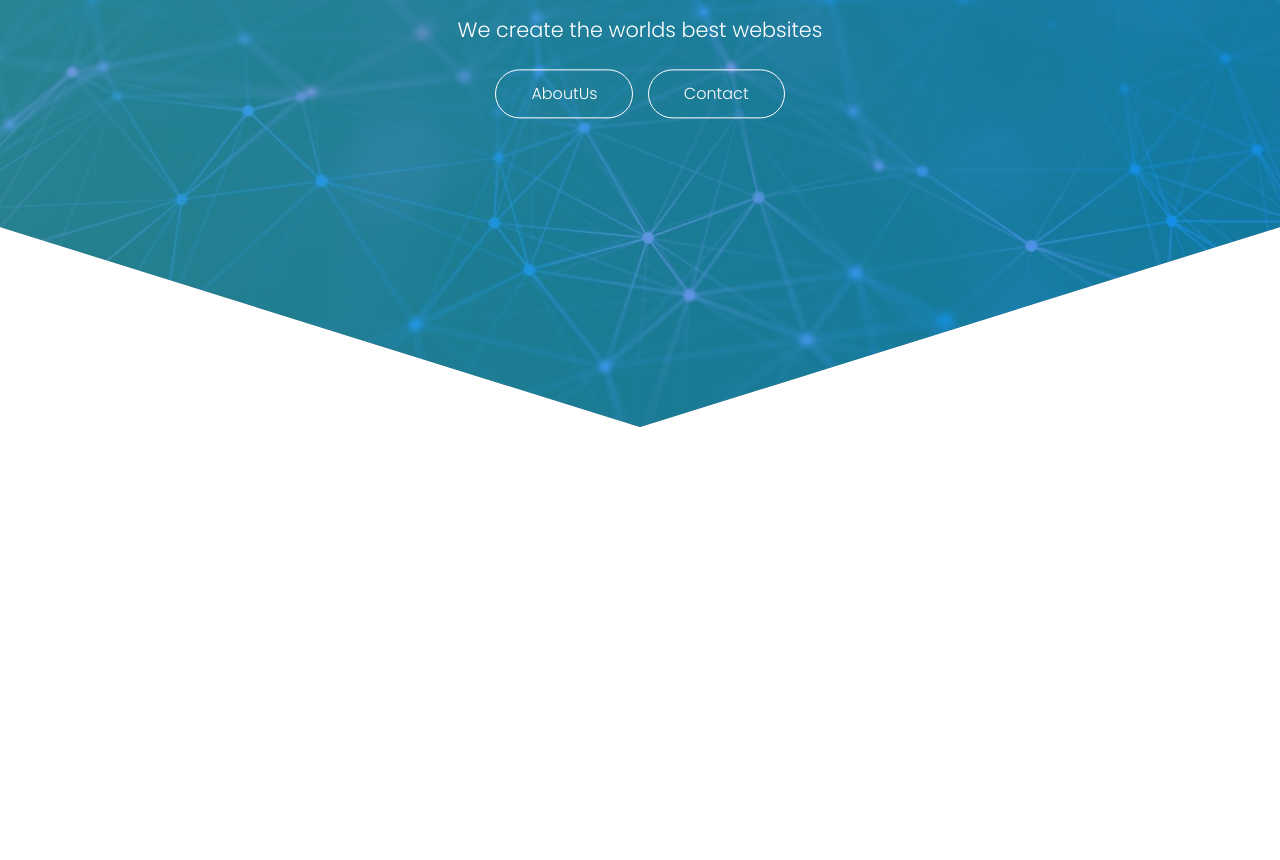
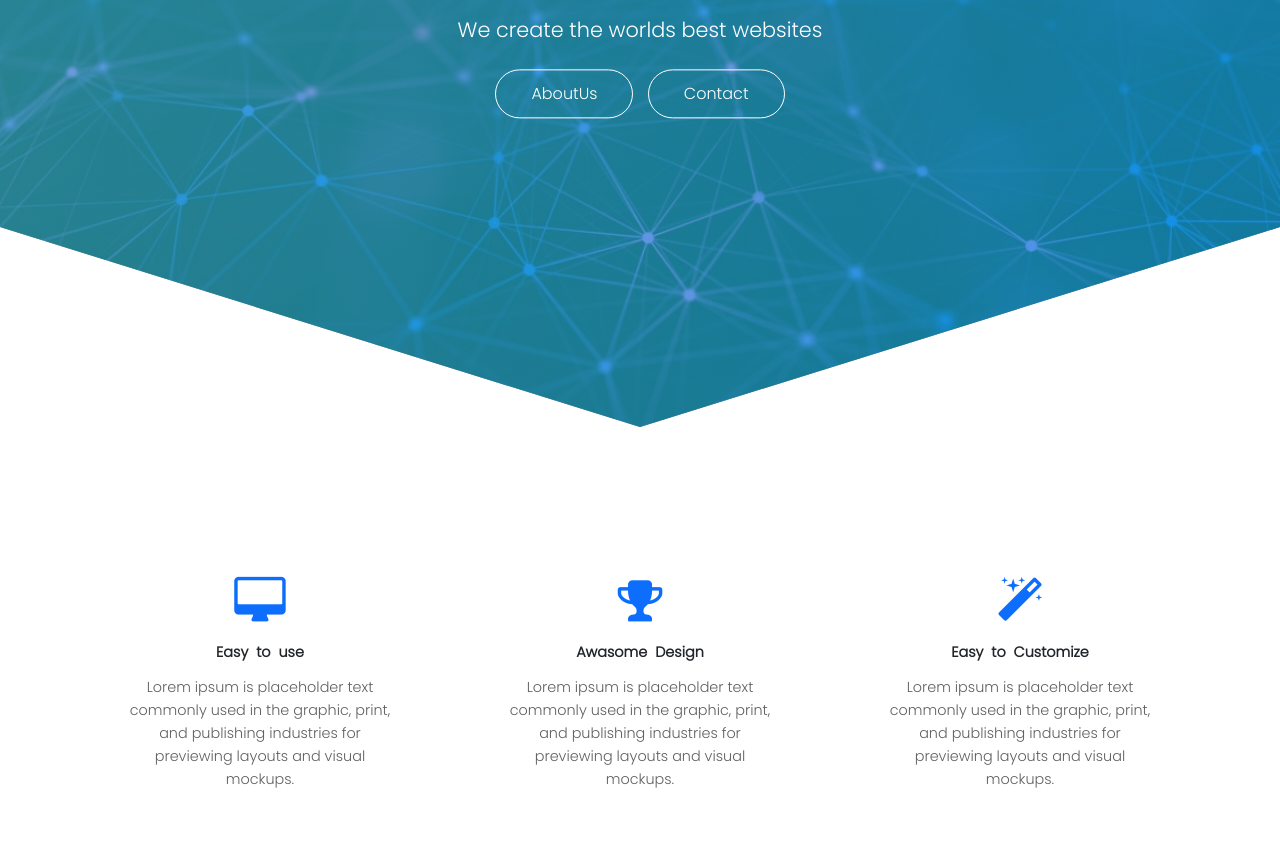
Before and after one commit to Shubho40/Shubho40.github.io, a plain HTML site: page index.html in a window 1280 px wide. Shown: the part 373-1233 px from the top of the page. Before the commit the page ends 800 px from the top, so only its background shows below. Drawn offline with nearby package versions, Linux system fonts and the light colour scheme.

Commit message:
Updated some portion of website

```diff
--- a/css/style.css
+++ b/css/style.css
@@ -1,5 +1,8 @@
 *{margin: 0; padding: 0; box-sizing: border-box;
 font-family: 'Poppins', sans-serif;}
+
+/* header css start */
+
 .header{
 	width: 100%;
 	height: 100vh;
@@ -94,3 +97,34 @@ p{
 	padding: 10px 0 20px 0;
 	color: #fff;
 }
+
+/*header css end    */
+
+/*three header extra div css start*/
+
+.header-extradiv{
+	width: 100%;
+	height: auto;
+	margin: 100px 0;
+	text-align: center;
+}
+.extradiv{
+	background: #fff;
+	border: medium none;
+	padding:50px!important;
+	border-radius: 3px;
+	transition: 0.3s;
+}
+.extradiv h2{
+	font-size: 0.9rem;
+	margin: 20px 0 15px 0;
+	font-weight: bold;
+	line-height: 1.1;
+	word-spacing: 4px;
+}
+
+.extradiv:hover{
+	box-shadow: 0 0 20px 0 rgba(0, 0, 0, 0.3);
+	transform: translateY(-20px);
+
+}
--- a/index.html
+++ b/index.html
@@ -5,6 +5,7 @@
 	<meta name="viewport" content="width=device-width, initial-scale=1">
 	<link href="https://cdn.jsdelivr.net/npm/bootstrap@5.2.3/dist/css/bootstrap.min.css" rel="stylesheet">
 	<link rel="preconnect" href="https://fonts.googleapis.com">
+	<link rel="stylesheet" href="https://cdnjs.cloudflare.com/ajax/libs/font-awesome/4.7.0/css/font-awesome.min.css" integrity="sha512-SfTiTlX6kk+qitfevl/7LibUOeJWlt9rbyDn92a1DqWOw9vWG2MFoays0sgObmWazO5BQPiFucnnEAjpAB+/Sw==" crossorigin="anonymous" referrerpolicy="no-referrer" />
 <link rel="preconnect" href="https://fonts.gstatic.com" crossorigin>
 <link href="https://fonts.googleapis.com/css2?family=Poppins:wght@300&family=Rubik:wght@400;500;700&display=swap" rel="stylesheet">
 	<link rel="stylesheet" type="text/css" href="css/style.css">
@@ -46,8 +47,6 @@
   </div>
 </nav>
 
-<!--------------- header part End ------------->
-
 
 
 <section class="header-section">
@@ -61,8 +60,39 @@
 
 	</div>
 </section>
+	</div>
+	<!--------------- header part End ------------->
 
-	</div>
+	 <!-- *********three extra header start **************** -->
+
+	 <section class="header-extradiv">
+		 <div class="container">
+		 	<div class="row">
+		 		<div class="extradiv col-lg-4 col-md-4 col-12">
+		 			<a href="#"><i class="fa-3x fa fa-desktop" aria-hidden="true"></i></a>
+		 			<h2>Easy to use</h2>
+		 			<p>Lorem ipsum is placeholder text commonly used in the graphic, print, and publishing industries for previewing layouts and visual mockups.</p>
+
+		 		</div>
+		 		<div class="extradiv col-lg-4 col-md-4 col-12">
+		 			<a href="#"><i class="fa-3x fa fa-trophy" aria-hidden="true"></i></a>
+		 			<h2>Awasome Design</h2>
+		 			<p>Lorem ipsum is placeholder text commonly used in the graphic, print, and publishing industries for previewing layouts and visual mockups.</p>
+
+		 		</div>
+		 		<div class="extradiv col-lg-4 col-md-4 col-12">
+		 			<a href="#"><i class="fa-3x fa fa-magic" aria-hidden="true"></i></a>
+		 			<h2>Easy to Customize</h2>
+		 			<p>Lorem ipsum is placeholder text commonly used in the graphic, print, and publishing industries for previewing layouts and visual mockups.</p>
+
+		 		</div>
+
+		 	</div>
+
+
+		 </div>
+	 </section>
+	 <!-- *********three extra header end **************** -->
 
 
 <script src="https://cdn.jsdelivr.net/npm/bootstrap@5.2.3/dist/js/bootstrap.bundle.min.js"></script>
```
